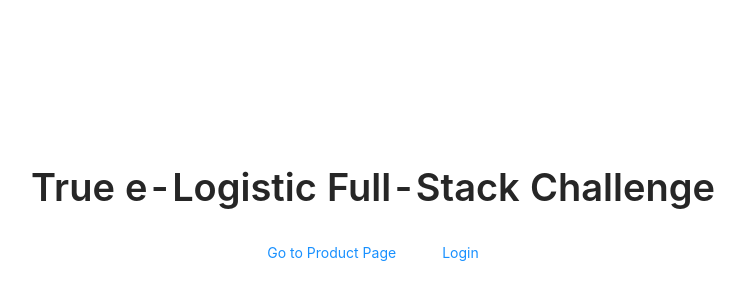
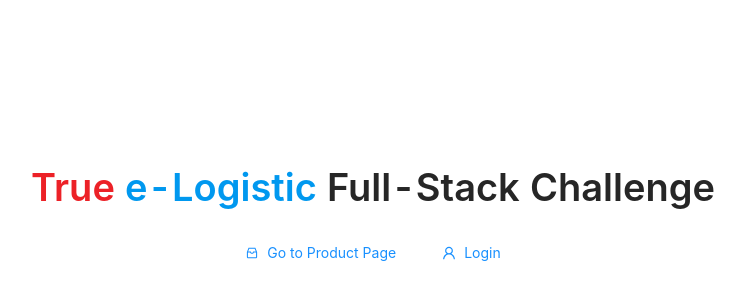
Before and after one commit to arsura/true-elogistic-fullstack-challenge, a React app: page / in a window 1280 px wide. Shown: the part 180-480 px from the top of the page, without its empty margins (267-1012 px from the left). Built offline with nearby package versions, Linux system fonts and the light colour scheme.

Commit message:
hoc for require auth

```diff
--- a/src/client/components/RequiredAuth.js
+++ b/src/client/components/RequiredAuth.js
@@ -0,0 +1,24 @@
+import React, { useEffect } from 'react';
+import { useDispatch, useSelector } from 'react-redux';
+import { push } from 'connected-react-router';
+
+export default function(ComposedComponent) {
+  function Authenticate() {
+    const dispatch = useDispatch();
+    const auth = useSelector(state => state.auth);
+
+    useEffect(() => {
+      redirect();
+    }, []);
+
+    function redirect() {
+      if (auth.isAuthenticated === false) {
+        dispatch(push('/login'));
+      }
+    }
+
+    return auth.isAuthenticated && <ComposedComponent />;
+  }
+
+  return Authenticate;
+}
--- a/src/client/helpers/setToken.js
+++ b/src/client/helpers/setToken.js
@@ -2,10 +2,8 @@ import axios from 'axios';
 
 export default function setToken(token) {
   if (token) {
-    localStorage.setItem('token', token);
     axios.defaults.headers.common['Authorization'] = `Bearer ${token}`;
   } else {
-    localStorage.removeItem('token');
     delete axios.defaults.headers.common['Authorization'];
   }
 }
--- /dev/null
+++ b/src/client/helpers/setUser.js
@@ -0,0 +1,9 @@
+import jwtDecode from 'jwt-decode';
+import * as auth from '../redux/actions/auth';
+
+export default function setUser(dispatch) {
+  if (localStorage.token) {
+    const decode = jwtDecode(localStorage.token);
+    dispatch(auth.setCurrentUser(decode));
+  }
+}
--- a/src/client/index.js
+++ b/src/client/index.js
@@ -4,8 +4,12 @@ import { Provider } from 'react-redux';
 import { ConnectedRouter } from 'connected-react-router';
 import App from './App';
 import configureStore, { history } from '../client/redux/store';
+import setUser from './helpers/setUser';
+import setToken from './helpers/setToken';
 
 const store = configureStore();
+setUser(store.dispatch);
+setToken(localStorage.token);
 
 ReactDOM.render(
   <Provider store={store}>
--- a/src/client/layouts/default.js
+++ b/src/client/layouts/default.js
@@ -7,6 +7,7 @@ import {
   CaretDownOutlined
 } from '@ant-design/icons';
 import { useDispatch, useSelector } from 'react-redux';
+import { push } from 'connected-react-router';
 import PropTypes from 'prop-types';
 import setToken from '../helpers/setToken';
 import * as auth from '../redux/actions/auth';
@@ -21,7 +22,9 @@ function DefaultLayout(props) {
 
   function logout() {
     setToken(false);
+    localStorage.removeItem('token');
     dispatch(auth.setCurrentUser({}));
+    dispatch(push('/'));
   }
 
   return (
--- a/src/client/pages/login.js
+++ b/src/client/pages/login.js
@@ -1,9 +1,11 @@
-import React from 'react';
+import React, { useEffect } from 'react';
 import axios from 'axios';
 import jwtDecode from 'jwt-decode';
-import { useDispatch } from 'react-redux';
+import { useDispatch, useSelector } from 'react-redux';
 import { push } from 'connected-react-router';
+import { Link } from 'react-router-dom';
 import { Form, Input, Button, Typography, message } from 'antd';
+import { HomeOutlined } from '@ant-design/icons';
 import * as auth from '../redux/actions/auth';
 import setToken from '../helpers/setToken';
 
@@ -19,6 +21,13 @@ const tailLayout = {
 
 export default function() {
   const dispatch = useDispatch();
+  const isAuthenticated = useSelector(state => state.auth.isAuthenticated);
+
+  useEffect(() => {
+    if (isAuthenticated) {
+      dispatch(push('/'));
+    }
+  }, []);
 
   async function onFinish(values) {
     await login(values);
@@ -28,6 +37,7 @@ export default function() {
     try {
       const res = await axios.post('/api/auth', account);
       const user = jwtDecode(res.data.token);
+      localStorage.setItem('token', res.data.token);
       setToken(res.data.token);
       dispatch(auth.loginSucceeded(user));
       dispatch(push('/'));
@@ -40,7 +50,7 @@ export default function() {
   return (
     <div className="container--center">
       <div>
-        <Title style={{ textAlign: 'center' }}>Login</Title>
+        <Title style={{ textAlign: 'center' }}>Login🍻</Title>
         <Form
           {...layout}
           name="basic"
@@ -69,6 +79,11 @@ export default function() {
             </Button>
           </Form.Item>
         </Form>
+        <div style={{ textAlign: 'center' }}>
+          <Link to="/">
+            <HomeOutlined /> Back to Home
+          </Link>
+        </div>
       </div>
     </div>
   );
--- a/src/client/pages/main.js
+++ b/src/client/pages/main.js
@@ -1,25 +1,33 @@
 import React from 'react';
 import { Button, Typography } from 'antd';
+import { useSelector } from 'react-redux';
 import { Link } from 'react-router-dom';
+import { UserOutlined, InboxOutlined } from '@ant-design/icons';
 
 const { Title } = Typography;
 
 export default function() {
+  const isAuthenticated = useSelector(state => state.auth.isAuthenticated);
   return (
     <div className="container--center">
       <div style={{ textAlign: 'center', verticalAlign: 'center' }}>
-        <Title>True e-Logistic Full-Stack Challenge</Title>
+        <Title>
+          <font color="#ec2127">True</font>
+          <font color="#0098ef"> e-Logistic</font> Full-Stack Challenge
+        </Title>
         <div>
           <Link to="/product">
-            <Button className="button" type="link">
+            <Button className="button" type="link" icon={<InboxOutlined />}>
               Go to Product Page
             </Button>
           </Link>
-          <Link to="/login">
-            <Button className="button" type="link">
-              Login
-            </Button>
-          </Link>
+          {!isAuthenticated && (
+            <Link to="/login">
+              <Button className="button" type="link" icon={<UserOutlined />}>
+                Login
+              </Button>
+            </Link>
+          )}
         </div>
       </div>
     </div>
--- a/src/client/redux/reducers/auth.js
+++ b/src/client/redux/reducers/auth.js
@@ -7,8 +7,8 @@ export default (state = initialState, action = {}) => {
   switch (action.type) {
     case 'SET_CURRENT_USER':
       return {
-        isAuthenticated: false,
-        user: null
+        isAuthenticated: Object.keys(action.user).length > 0,
+        user: action.user.email
       };
     case 'LOGIN_SUCCEEDED':
       return {
--- a/src/client/routes/index.js
+++ b/src/client/routes/index.js
@@ -6,13 +6,14 @@ import About from '../pages/about';
 import Hello from '../pages/main';
 import Product from '../pages/product';
 import Login from '../pages/login';
+import RequiredAuth from '../components/RequiredAuth';
 
 export default function() {
   return (
     <Router history={history}>
       <Route path="/" component={Hello} exact />
       <Route path="/about" component={About} />
-      <Route path="/product" component={Product} />
+      <Route path="/product" component={RequiredAuth(Product)} />
       <Route path="/login" component={Login} />
     </Router>
   );
```
Also changed, not shown: src/client/redux/store/configure.prod.js (+14 -0 lines), src/server/routes/index.js (+5 -10 lines), src/client/pages/product.js (line endings or trailing spaces).
